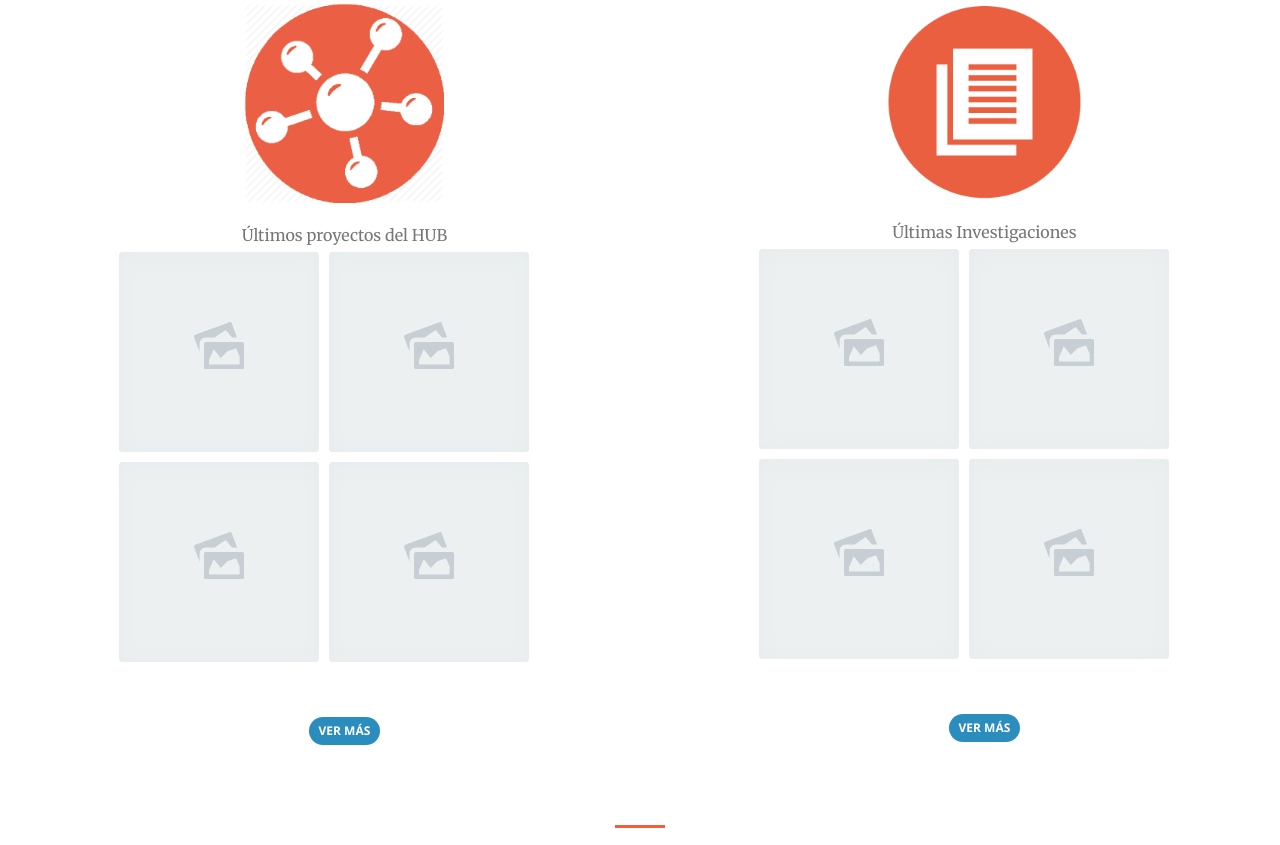
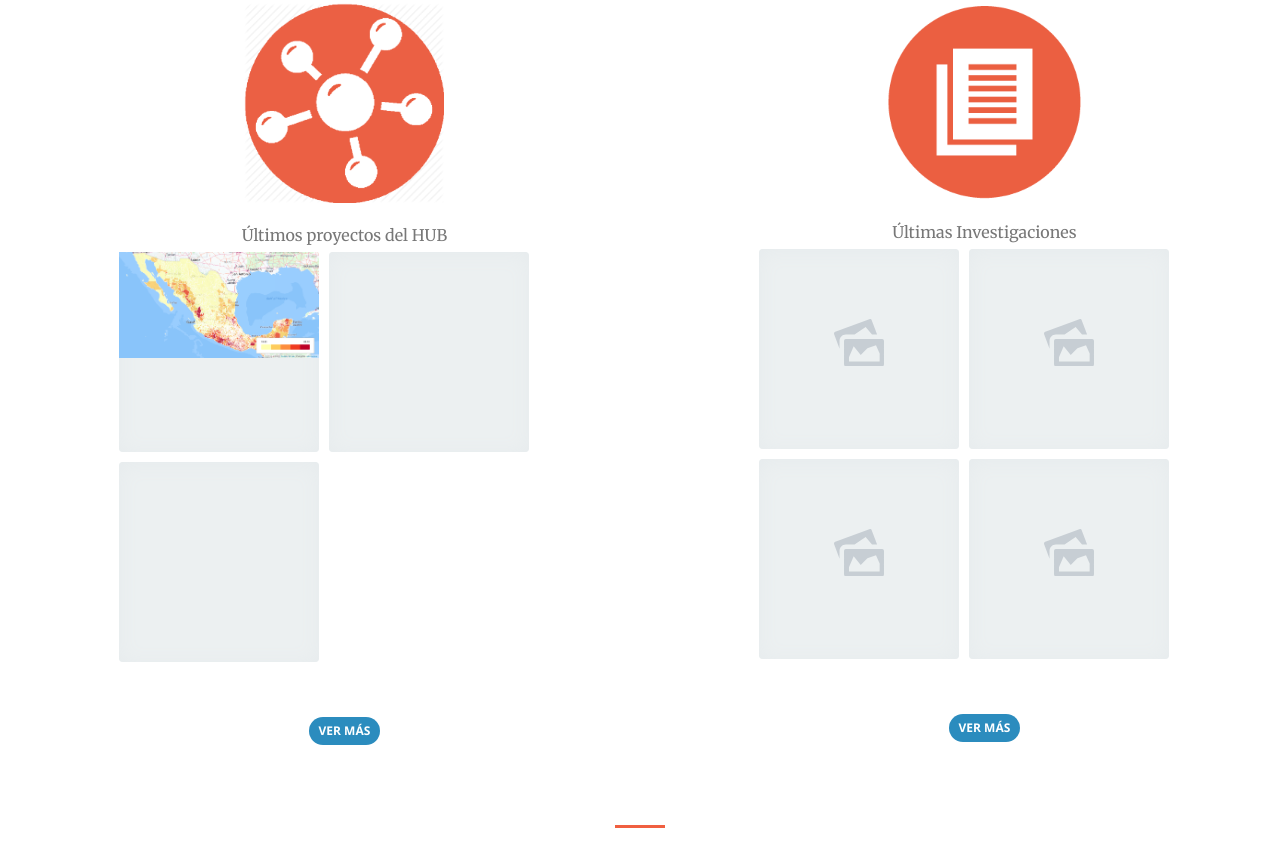
Before and after one commit to ObservatoriodeVivienda/webapp, a Django app: page / in a window 1280 px wide. Shown: the part 1620-2465 px from the top of the page. Run offline with Django 3.2, Linux system fonts and the light colour scheme; parts of the project's set-up code (start-up, migrations or seed data) failed here and were passed over; some libraries are stand-ins or nearby versions.

Commit message:
return to last commit

```diff
--- a/compareconstitutions/templates/compareconstitutions/index.html
+++ b/compareconstitutions/templates/compareconstitutions/index.html
@@ -60,9 +60,21 @@
                         <ul style="margin-left:11%;">
                             <li class="hoverli">
                               <a class='normal' href='#'>
+                              <img class="img-responsive" src="{% static "compareconstitutions/img/portfolio/map.png"%}" alt="">
                                 <svg viewBox='0 0 80 76' x='0px' y='0px'>
                                   <g>
-                                    <path d='M 68.9708 24.8623 L 60.4554 2.3018 C 59.9641 0.7017 58.1628 -0.2583 56.5252 0.3817 L 1.9822 20.2222 C 0.3822 20.7022 -0.4179 22.6222 0.2222 24.2223 L 8.8624 47.7797 L 8.8624 35.1484 C 8.8624 29.5024 13.3425 24.8623 18.8857 24.8623 L 32.9442 24.8623 L 50.63 12.862 L 60.7829 24.8623 L 68.9708 24.8623 L 68.9708 24.8623 ZM 77.098 32.0625 L 18.8857 32.0625 C 17.2512 32.0625 16.0625 33.4511 16.0625 35.1484 L 16.0625 72.8491 C 16.0625 74.5477 17.2512 75.9375 18.8857 75.9375 L 77.098 75.9375 C 78.742 75.9375 79.9376 74.5477 79.9376 72.8491 L 79.9376 35.1484 C 79.9376 33.4511 78.742 32.0625 77.098 32.0625 L 77.098 32.0625 ZM 73.0626 68.0625 L 23.9375 68.0625 L 23.9375 61.0852 L 31.4704 43.7232 L 42.7696 57.6777 L 53.4138 46.8062 L 67.1695 41.9375 L 73.0626 55.0815 L 73.0626 68.0625 L 73.0626 68.0625 Z'></path>
+                                  </g>
+                                </svg>
+                              </a>
+                              <div class='info'>
+                                <h3>Mapeo de Variables de Vivienda</h3>
+                                <p></p>
+                              </div>
+                            </li>
+                            <li class="hoverli">
+                              <a class='normal' href='#'>
+                                <svg viewBox='0 0 80 76' x='0px' y='0px'>
+                                  <g>
                                   </g>
                                 </svg>
                               </a>
@@ -75,7 +87,6 @@
                               <a class='normal' href='#'>
                                 <svg viewBox='0 0 80 76' x='0px' y='0px'>
                                   <g>
-                                    <path d='M 68.9708 24.8623 L 60.4554 2.3018 C 59.9641 0.7017 58.1628 -0.2583 56.5252 0.3817 L 1.9822 20.2222 C 0.3822 20.7022 -0.4179 22.6222 0.2222 24.2223 L 8.8624 47.7797 L 8.8624 35.1484 C 8.8624 29.5024 13.3425 24.8623 18.8857 24.8623 L 32.9442 24.8623 L 50.63 12.862 L 60.7829 24.8623 L 68.9708 24.8623 L 68.9708 24.8623 ZM 77.098 32.0625 L 18.8857 32.0625 C 17.2512 32.0625 16.0625 33.4511 16.0625 35.1484 L 16.0625 72.8491 C 16.0625 74.5477 17.2512 75.9375 18.8857 75.9375 L 77.098 75.9375 C 78.742 75.9375 79.9376 74.5477 79.9376 72.8491 L 79.9376 35.1484 C 79.9376 33.4511 78.742 32.0625 77.098 32.0625 L 77.098 32.0625 ZM 73.0626 68.0625 L 23.9375 68.0625 L 23.9375 61.0852 L 31.4704 43.7232 L 42.7696 57.6777 L 53.4138 46.8062 L 67.1695 41.9375 L 73.0626 55.0815 L 73.0626 68.0625 L 73.0626 68.0625 Z'></path>
                                   </g>
                                 </svg>
                               </a>
@@ -84,32 +95,7 @@
                                 <p>Williamsburg tofu polaroid, 90's Bushwick irony locavore ethnic meh messenger bag Truffaut jean shorts.</p>
                               </div>
                             </li>
-                            <li class="hoverli">
-                              <a class='normal' href='#'>
-                                <svg viewBox='0 0 80 76' x='0px' y='0px'>
-                                  <g>
-                                    <path d='M 68.9708 24.8623 L 60.4554 2.3018 C 59.9641 0.7017 58.1628 -0.2583 56.5252 0.3817 L 1.9822 20.2222 C 0.3822 20.7022 -0.4179 22.6222 0.2222 24.2223 L 8.8624 47.7797 L 8.8624 35.1484 C 8.8624 29.5024 13.3425 24.8623 18.8857 24.8623 L 32.9442 24.8623 L 50.63 12.862 L 60.7829 24.8623 L 68.9708 24.8623 L 68.9708 24.8623 ZM 77.098 32.0625 L 18.8857 32.0625 C 17.2512 32.0625 16.0625 33.4511 16.0625 35.1484 L 16.0625 72.8491 C 16.0625 74.5477 17.2512 75.9375 18.8857 75.9375 L 77.098 75.9375 C 78.742 75.9375 79.9376 74.5477 79.9376 72.8491 L 79.9376 35.1484 C 79.9376 33.4511 78.742 32.0625 77.098 32.0625 L 77.098 32.0625 ZM 73.0626 68.0625 L 23.9375 68.0625 L 23.9375 61.0852 L 31.4704 43.7232 L 42.7696 57.6777 L 53.4138 46.8062 L 67.1695 41.9375 L 73.0626 55.0815 L 73.0626 68.0625 L 73.0626 68.0625 Z'></path>
-                                  </g>
-                                </svg>
-                              </a>
-                              <div class='info'>
-                                <h3>Single-origin coffee whatever</h3>
-                                <p>Williamsburg tofu polaroid, 90's Bushwick irony locavore ethnic meh messenger bag Truffaut jean shorts.</p>
-                              </div>
-                            </li>
-                            <li class="hoverli">
-                              <a class='normal' href='#'>
-                                <svg viewBox='0 0 80 76' x='0px' y='0px'>
-                                  <g>
-                                    <path d='M 68.9708 24.8623 L 60.4554 2.3018 C 59.9641 0.7017 58.1628 -0.2583 56.5252 0.3817 L 1.9822 20.2222 C 0.3822 20.7022 -0.4179 22.6222 0.2222 24.2223 L 8.8624 47.7797 L 8.8624 35.1484 C 8.8624 29.5024 13.3425 24.8623 18.8857 24.8623 L 32.9442 24.8623 L 50.63 12.862 L 60.7829 24.8623 L 68.9708 24.8623 L 68.9708 24.8623 ZM 77.098 32.0625 L 18.8857 32.0625 C 17.2512 32.0625 16.0625 33.4511 16.0625 35.1484 L 16.0625 72.8491 C 16.0625 74.5477 17.2512 75.9375 18.8857 75.9375 L 77.098 75.9375 C 78.742 75.9375 79.9376 74.5477 79.9376 72.8491 L 79.9376 35.1484 C 79.9376 33.4511 78.742 32.0625 77.098 32.0625 L 77.098 32.0625 ZM 73.0626 68.0625 L 23.9375 68.0625 L 23.9375 61.0852 L 31.4704 43.7232 L 42.7696 57.6777 L 53.4138 46.8062 L 67.1695 41.9375 L 73.0626 55.0815 L 73.0626 68.0625 L 73.0626 68.0625 Z'></path>
-                                  </g>
-                                </svg>
-                              </a>
-                              <div class='info'>
-                                <h3>Single-origin coffee whatever</h3>
-                                <p>Williamsburg tofu polaroid, 90's Bushwick irony locavore ethnic meh messenger bag Truffaut jean shorts.</p>
-                              </div>
-                            </li>
+
                         </ul>
                         <a href="/projects" class="btn btn-primary btn-sm" style="background-color: #2b8cbe">Ver Más</a>
                         </div>
```
